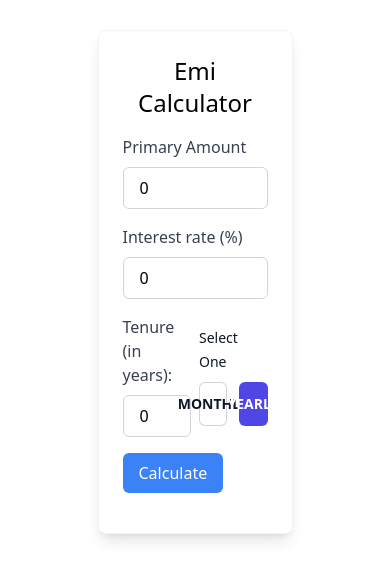
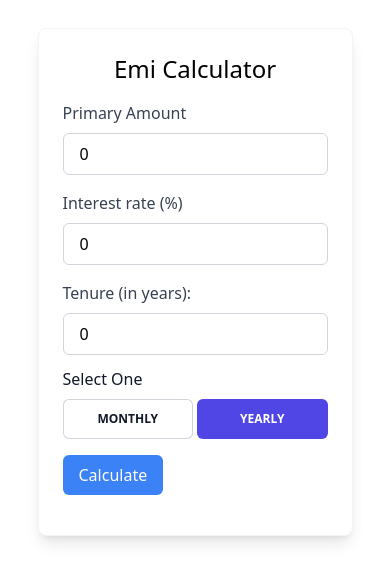
Before and after one commit to dotoku07/emiCalculator, a React (Create React App) app: page / in a window 390 px wide. Shown: the part 140-722 px from the top of the page. Built offline with nearby package versions, Linux system fonts and the light colour scheme.

Commit message:
update | mobile view added for responsive

```diff
--- a/src/App.tsx
+++ b/src/App.tsx
@@ -38,7 +38,7 @@ const App = () => {
   return (
     <>
       <div className='flex justify-center items-center h-screen'>
-        <div className='bg-white rounded-lg shadow-lg p-6 w-2/4 border border-zinc-100'>
+        <div className='bg-white rounded-lg shadow-lg p-6  border border-zinc-100 md:w-2/4 sm:w-11/12'>
           <h2 className='text-2xl text-center mb-4'>Emi Calculator</h2>
           <div className='mb-4'>
             <label className='block mb-2 text-gray-700'>Primary Amount</label>
@@ -68,7 +68,7 @@ const App = () => {
               }
             />
           </div>
-          <div className='mb-4 flex items-center justify-center'>
+          <div className='mb-4 items-center justify-center sm:flex-row md:flex'>
             <div className='w-full'>
               <label className='block mb-2 text-gray-700'>
                 Tenure (in {isMonthly ? "months" : "years"}):
@@ -85,7 +85,7 @@ const App = () => {
                 }
               />
             </div>
-            <div className='w-full ml-2'>
+            <div className='w-full md:ml-2'>
               <RadioGroupComponent
                 onChange={handleOptionChange}
                 options={radioOptions}
--- a/src/components/InfoCard.tsx
+++ b/src/components/InfoCard.tsx
@@ -22,7 +22,7 @@ const InfoCards: React.FC<Props> = ({ infos }) => {
   };
   return (
     <div className='w-full'>
-      <div className='grid grid-cols-3 gap-3 sm:grid-cols-3'>
+      <div className='grid  md:grid-cols-3 gap-3 sm:grid-rows-3 gap-y-3'>
         {infos.map((data) => {
           return cards(data.title, data.value);
         })}
--- a/src/components/RadioGroup.tsx
+++ b/src/components/RadioGroup.tsx
@@ -26,7 +26,9 @@ const RadioGroupComponent: React.FC<Props> = ({
           " items-center justify-between",
           !!label ? "flex" : "hidden"
         )}>
-        <h2 className='text-sm font-medium leading-6 text-gray-900'>{label}</h2>
+        <h2 className=' font-medium leading-6 text-gray-900  md:text-sm sm:text-base mt-3'>
+          {label}
+        </h2>
       </div>
 
       <RadioGroup value={selectedValue} onChange={onChange} className='mt-2'>
@@ -34,7 +36,7 @@ const RadioGroupComponent: React.FC<Props> = ({
           className={classNames("sr-only", !!label ? "flex" : "hidden")}>
           {label}
         </RadioGroup.Label>
-        <div className='grid grid-cols-2 gap-3 sm:grid-cols-2'>
+        <div className='grid grid-cols-2 sm:grid-cols-2 gap-1 md:gap-3'>
           {options.map((option) => (
             <RadioGroup.Option
               key={option.name}
@@ -46,7 +48,7 @@ const RadioGroupComponent: React.FC<Props> = ({
                   checked
                     ? "bg-indigo-600 text-white hover:bg-indigo-500"
                     : "ring-1 ring-inset ring-gray-300 bg-white text-gray-900 hover:bg-gray-50",
-                  "flex items-center justify-center rounded-md py-3 px-3 text-sm font-semibold uppercase sm:flex-1"
+                  "flex items-center justify-center rounded-md p-3 font-semibold uppercase sm:flex-1 text-xs md:text-sm "
                 )
               }>
               <RadioGroup.Label as='span'>{option.name}</RadioGroup.Label>
```
